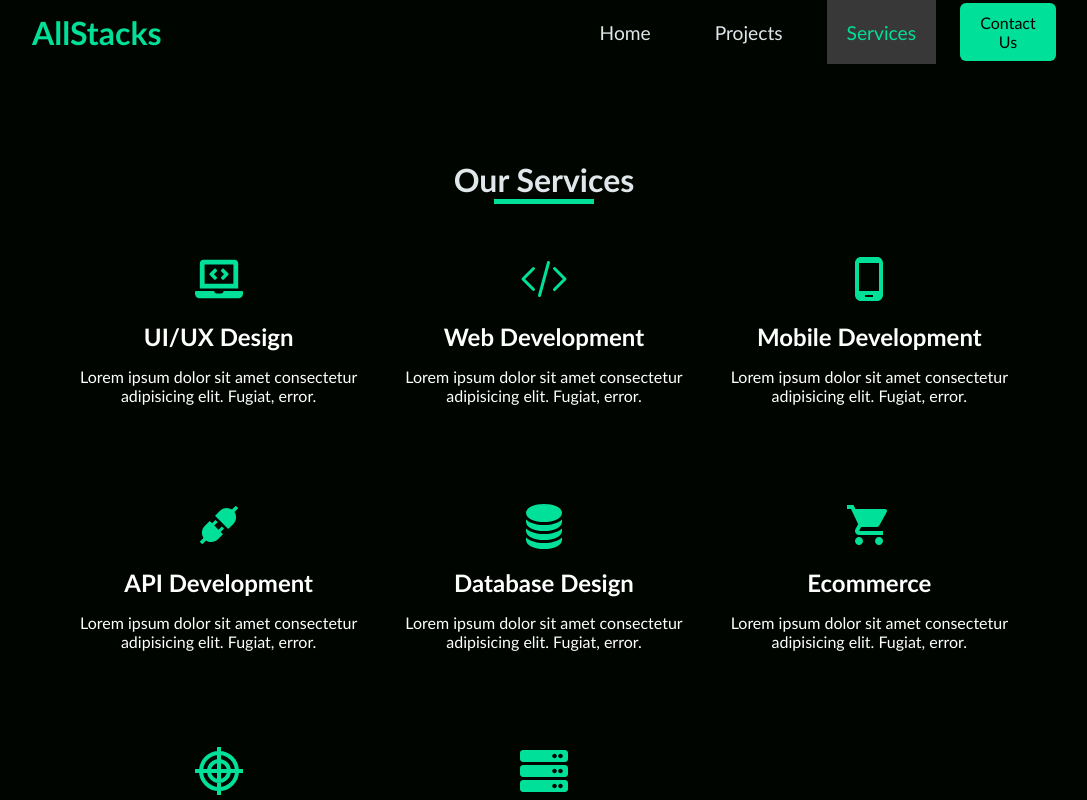
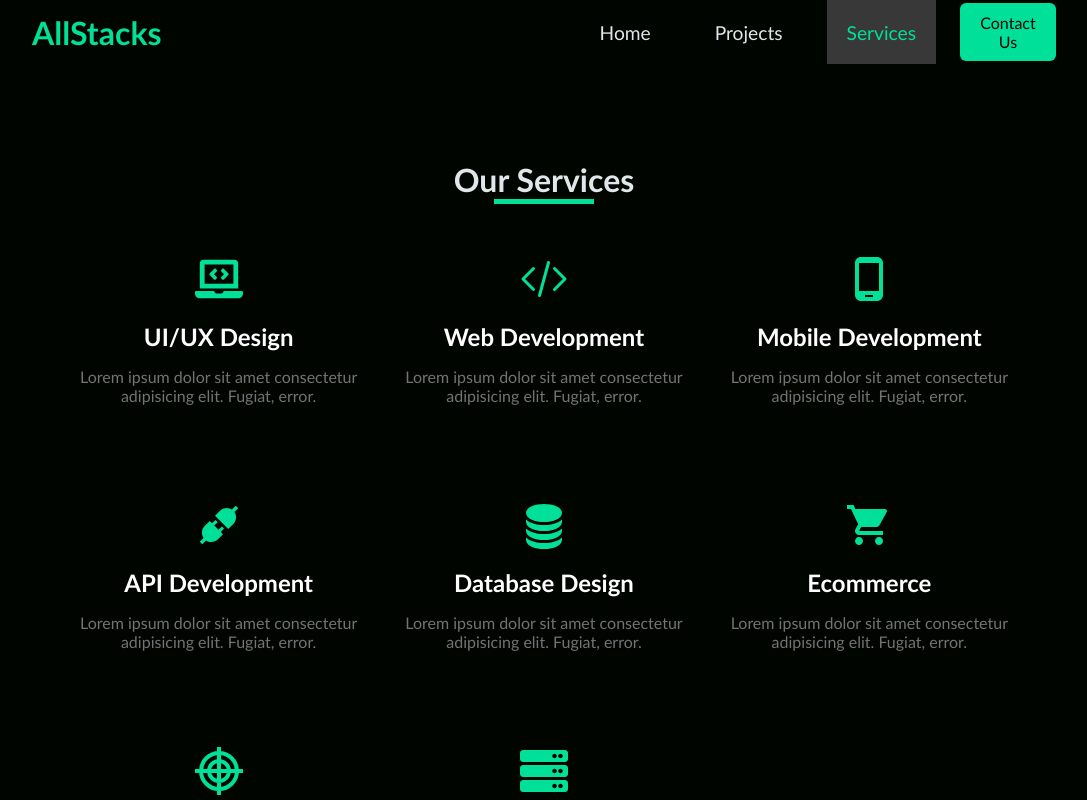
Before and after one commit to RowDev727/MySite, a React (Vite) app in the folder frontend/: page /services in a window 1280 px wide. Shown: the top 800 px of the page, without its empty margins (96-1183 px from the left). Built offline with nearby package versions, Linux system fonts and the light colour scheme.

Commit message:
Small style change to servicesCard

```diff
--- a/frontend/src/components/servicesCard/ServicesCard.module.css
+++ b/frontend/src/components/servicesCard/ServicesCard.module.css
@@ -13,15 +13,23 @@
     margin-bottom: 1rem;
 }
 
+.servicesBody p {
+    color: var(--color-grey-300);
+}
+
 .servicesBody:hover {
     transform: scale(1.1);
     background: var(--color-grey-300);
 }
 
-.servicesSubTitle {
+.servicesBody:hover p {
+    color: var(--color-grey-100);
+}
+
+/* .servicesSubTitle {
     color: var(--color-primary-green);
     font-size: 3rem;
-}
+} */
 
 .servicesIcon > *{
     color: var(--color-primary-green);
```
